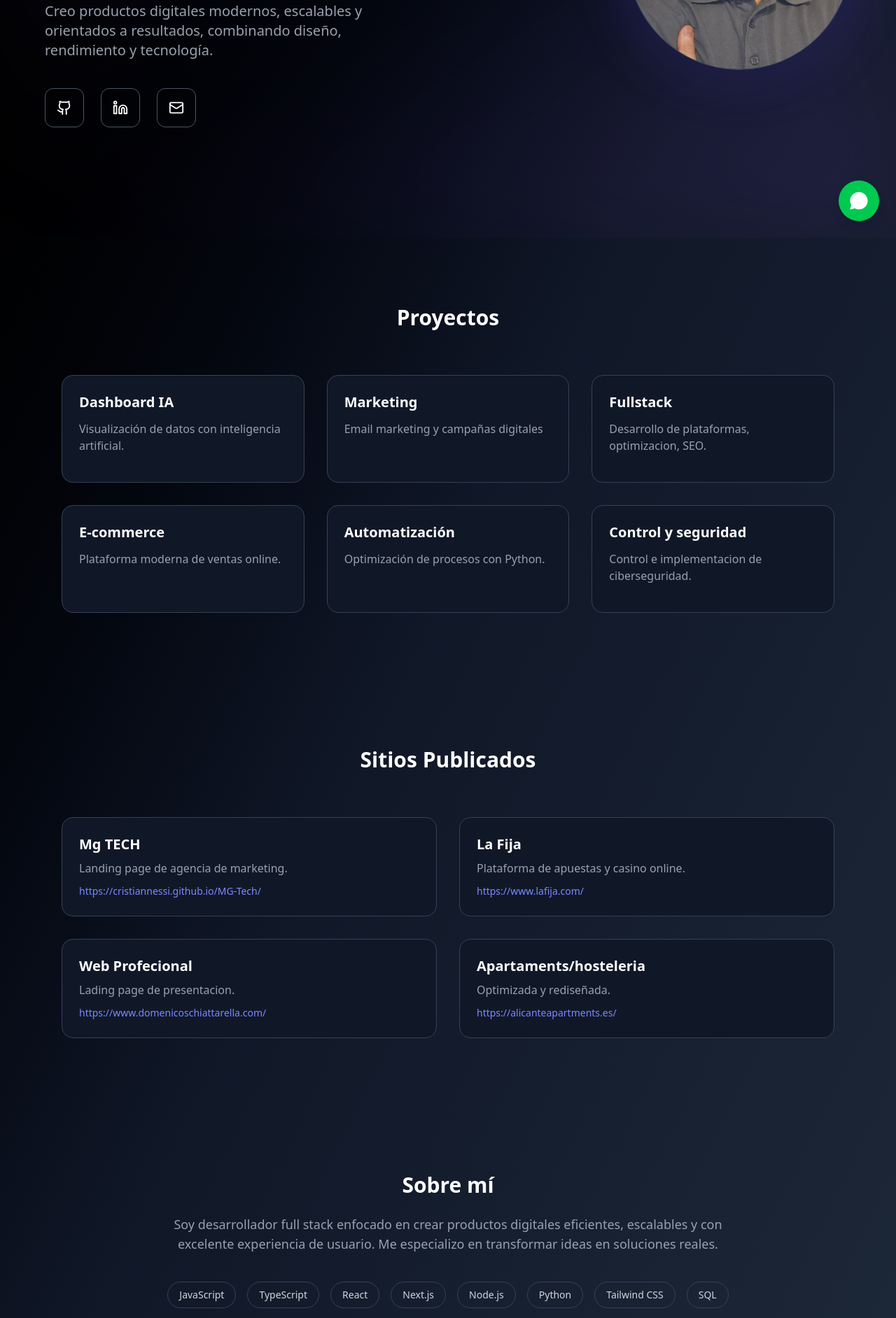
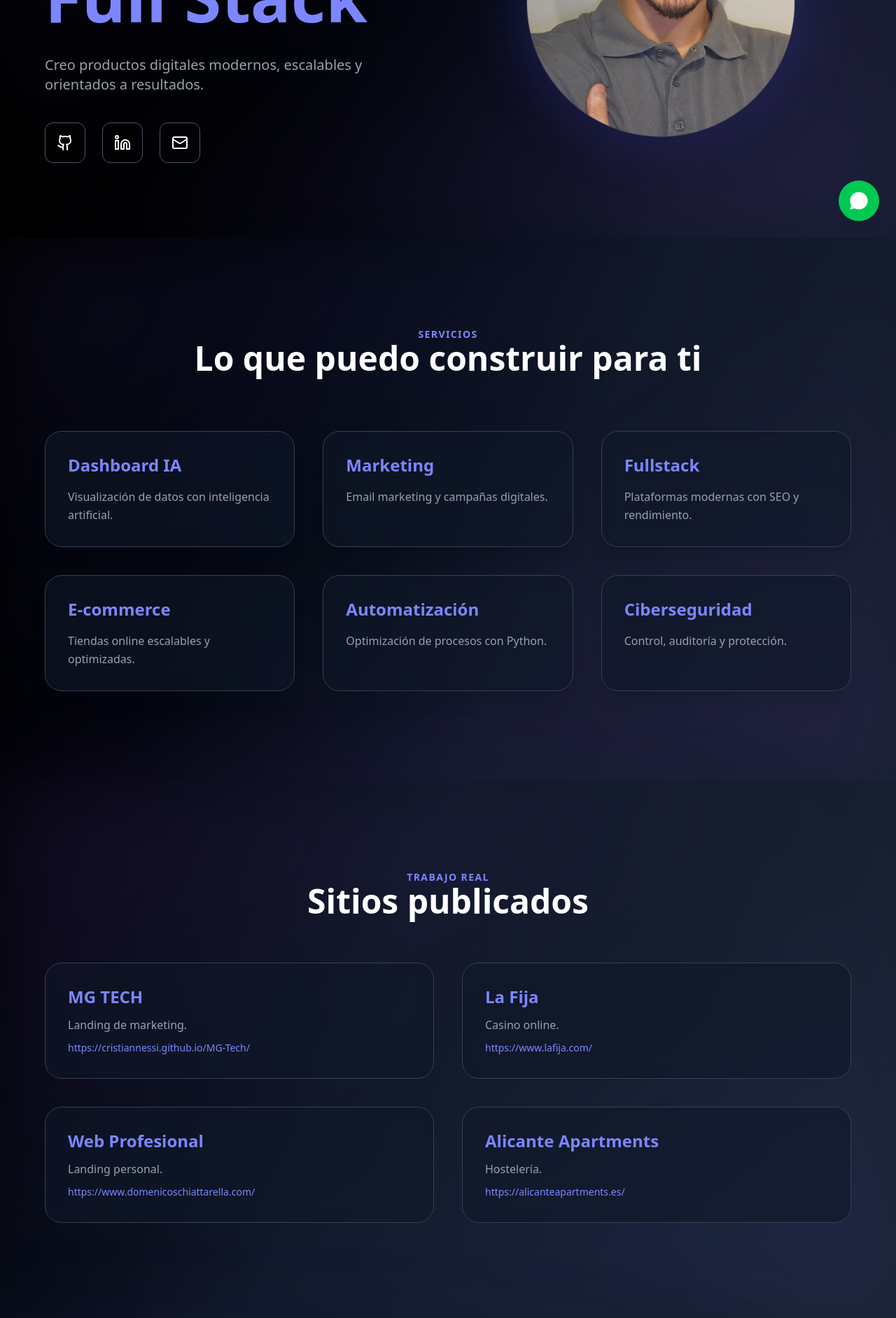
Before and after one commit to CristianNessi/Portfolio2026, a Next.js app: page / in a window 1280 px wide. Shown: the part 460-2344 px from the top of the page at 70% size. Built offline with nearby package versions, Linux system fonts and the light colour scheme.

Commit message:
first commit

```diff
--- a/app/page.tsx
+++ b/app/page.tsx
@@ -5,7 +5,7 @@ import { Github, Linkedin, Mail, Download } from "lucide-react";
 
 export default function Page() {
   return (
-    <div className="bg-gradient-to-br from-black via-gray-900 to-gray-800 text-white">
+    <div className="bg-gradient-to-br from-black via-gray-900 to-gray-800 text-white relative overflow-x-hidden">
 
       {/* NAVBAR */}
       <nav className="fixed top-0 w-full z-50 bg-black/40 backdrop-blur border-b border-gray-800">
@@ -13,6 +13,7 @@ export default function Page() {
           <span className="font-bold text-xl">Cristian Nessi</span>
           <div className="flex gap-6 text-gray-300">
             <a href="#projects" className="hover:text-white">Proyectos</a>
+            <a href="#work" className="hover:text-white">Sitios</a>
             <a href="#about" className="hover:text-white">Sobre mí</a>
             <a href="/CV.pdf" target="_blank" className="hover:text-indigo-400 flex items-center gap-1">
               <Download size={16} /> CV
@@ -23,21 +24,17 @@ export default function Page() {
 
       {/* HERO */}
       <section className="min-h-screen flex items-center justify-center px-6 relative overflow-hidden">
-
-        {/* FONDO DECORATIVO */}
         <div className="absolute inset-0 bg-gradient-to-br from-indigo-500/10 via-transparent to-purple-500/10 blur-3xl" />
 
         <motion.div
           initial={{ opacity: 0, y: 60 }}
           animate={{ opacity: 1, y: 0 }}
           transition={{ duration: 0.9 }}
-          className="relative z-10 max-w-6xl w-full grid md:grid-cols-2 gap-16 items-center"
+          className="relative z-10 max-w-6xl w-full grid md:grid-cols-2 gap-16 items-center pt-32"
         >
-
-          {/* TEXTO */}
-          <div className="text-center md:text-left">
-            <span className="text-indigo-400 font-semibold tracking-wide uppercase">
-              Portafolio
+          <div>
+            <span className="text-indigo-400 uppercase tracking-widest text-sm font-semibold">
+              Portafolio profesional
             </span>
 
             <h1 className="text-6xl md:text-7xl xl:text-8xl font-extrabold leading-tight mt-4 mb-6">
@@ -46,172 +43,165 @@ export default function Page() {
             </h1>
 
             <p className="text-gray-400 text-xl max-w-xl mb-10">
-              Creo productos digitales modernos, escalables y orientados a resultados,
-              combinando diseño, rendimiento y tecnología.
+              Creo productos digitales modernos, escalables y orientados a resultados.
             </p>
 
-            <div className="flex gap-6 justify-center md:justify-start">
-              <a
-                href="https://github.com/CristianNessi"
-                target="_blank"
-                className="border border-gray-600 p-4 rounded-xl hover:bg-gray-800 transition"
-              >
-                <Github size={22} />
+            <div className="flex gap-6">
+              <a href="https://github.com/CristianNessi" target="_blank" className="border border-gray-600 p-4 rounded-xl hover:bg-gray-800 transition">
+                <Github />
               </a>
-
-              <a
-                href="www.linkedin.com/in/cristian-fnessi"
-                target="_blank"
-                className="border border-gray-600 p-4 rounded-xl hover:bg-gray-800 transition"
-              >
-                <Linkedin size={22} />
+              <a href="https://www.linkedin.com/in/cristian-fnessi/" target="_blank" className="border border-gray-600 p-4 rounded-xl hover:bg-gray-800 transition">
+                <Linkedin />
               </a>
-
-              <a
-                href="mailto:cristianfenandez.cn@gmail.com"
-                className="border border-gray-600 p-4 rounded-xl hover:bg-gray-800 transition"
-              >
-                <Mail size={22} />
+              <a href="mailto:cristianfenandez.cn@gmail.com" className="border border-gray-600 p-4 rounded-xl hover:bg-gray-800 transition">
+                <Mail />
               </a>
             </div>
           </div>
 
-          {/* FOTO */}
-          <div className="flex justify-center md:justify-end">
+          <div className="flex justify-center">
             <div className="relative">
               <div className="absolute inset-0 rounded-full bg-indigo-500/30 blur-2xl" />
               <img
                 src="/profile.jpg"
                 alt="Cristian Nessi"
-                className="relative w-64 h-64 md:w-80 md:h-80 rounded-full object-cover border border-gray-700 shadow-2xl"
+                className="relative w-72 h-72 md:w-96 md:h-96 rounded-full object-cover border border-gray-700 shadow-2xl"
               />
             </div>
           </div>
-
         </motion.div>
       </section>
 
       {/* PROYECTOS */}
-      <section id="projects" className="max-w-6xl mx-auto py-24 px-6">
-        <h2 className="text-3xl font-bold mb-16 text-center">Proyectos</h2>
-        <div className="grid md:grid-cols-3 gap-8">
+      <section id="projects" className="relative py-32 px-6 overflow-hidden">
+        {/* Fondo decorativo */}
+        <div className="absolute inset-0 bg-gradient-to-br from-indigo-500/10 via-transparent to-purple-500/10 blur-3xl" />
+
+        <div className="relative z-10 max-w-6xl mx-auto">
+          <span className="text-indigo-400 uppercase tracking-widest text-sm font-semibold block text-center">
+            Servicios
+          </span>
+
+          <h2 className="text-4xl md:text-5xl font-bold mb-20 text-center">
+            Lo que puedo construir para ti
+          </h2>
+
+          <div className="grid md:grid-cols-3 gap-10">
             {[
               { title: "Dashboard IA", desc: "Visualización de datos con inteligencia artificial." },
-            { title: "Marketing", desc: "Email marketing y campañas digitales" },
-            { title: "Fullstack", desc: "Desarrollo de plataformas, optimizacion, SEO." },
-            { title: "E-commerce", desc: "Plataforma moderna de ventas online." },
+              { title: "Marketing", desc: "Email marketing y campañas digitales." },
+              { title: "Fullstack", desc: "Plataformas modernas con SEO y rendimiento." },
+              { title: "E-commerce", desc: "Tiendas online escalables y optimizadas." },
               { title: "Automatización", desc: "Optimización de procesos con Python." },
-            { title: "Control y seguridad", desc: "Control e implementacion de ciberseguridad." },
+              { title: "Ciberseguridad", desc: "Control, auditoría y protección." },
             ].map((p, i) => (
               <motion.div
                 key={i}
                 initial={{ opacity: 0, y: 40 }}
                 whileInView={{ opacity: 1, y: 0 }}
-              transition={{ duration: 0.5, delay: i * 0.15 }}
+                transition={{ duration: 0.6, delay: i * 0.1 }}
                 viewport={{ once: true }}
-              whileHover={{ y: -10 }}
-              className="bg-gray-900 border border-gray-700 rounded-2xl p-6"
+                whileHover={{ y: -12 }}
+                className="
+            group
+            relative
+            bg-gray-900/60
+            backdrop-blur
+            border border-gray-700
+            rounded-3xl
+            p-8
+            shadow-xl
+            transition
+          "
               >
-              <h3 className="text-xl font-semibold mb-3">{p.title}</h3>
-              <p className="text-gray-400 mb-4">{p.desc}</p>
+                {/* Glow */}
+                <div className="absolute inset-0 rounded-3xl bg-indigo-500/10 opacity-0 group-hover:opacity-100 blur-xl transition" />
+
+                <h3 className="relative text-2xl font-semibold mb-4 text-indigo-400">
+                  {p.title}
+                </h3>
+
+                <p className="relative text-gray-400 leading-relaxed">
+                  {p.desc}
+                </p>
+
+
               </motion.div>
             ))}
           </div>
+        </div>
       </section>
 
-      {/* SITIOS PUBLICADOS */}
-      <section className="max-w-6xl mx-auto py-24 px-6">
-        <h2 className="text-3xl font-bold mb-16 text-center">
-          Sitios Publicados
+
+      {/* SITIOS */}
+      <section id="work" className="relative py-32 px-6">
+        <div className="absolute inset-0 bg-gradient-to-br from-purple-500/10 via-transparent to-indigo-500/10 blur-3xl" />
+
+        <div className="relative z-10 max-w-6xl mx-auto">
+          <span className="text-indigo-400 uppercase tracking-widest text-sm font-semibold block text-center">
+            Trabajo real
+          </span>
+
+          <h2 className="text-4xl md:text-5xl font-bold mb-16 text-center">
+            Sitios publicados
           </h2>
 
-        <div className="grid md:grid-cols-2 gap-8">
+          <div className="grid md:grid-cols-2 gap-10">
             {[
-            {
-              name: "Mg TECH",
-              url: "https://cristiannessi.github.io/MG-Tech/",
-              desc: "Landing page de agencia de marketing."
-            },
-            {
-              name: "La Fija",
-              url: "https://www.lafija.com/",
-              desc: "Plataforma de apuestas y casino online."
-            },
-            {
-              name: "Web Profecional",
-              url: "https://www.domenicoschiattarella.com/",
-              desc: "Lading page de presentacion."
-            },
-            {
-              name: "Apartaments/hosteleria",
-              url: "https://alicanteapartments.es/",
-              desc: "Optimizada y rediseñada."
-            },
+              { name: "MG TECH", url: "https://cristiannessi.github.io/MG-Tech/", desc: "Landing de marketing." },
+              { name: "La Fija", url: "https://www.lafija.com/", desc: "Casino online." },
+              { name: "Web Profesional", url: "https://www.domenicoschiattarella.com/", desc: "Landing personal." },
+              { name: "Alicante Apartments", url: "https://alicanteapartments.es/", desc: "Hostelería." },
             ].map((site, i) => (
               <motion.a
                 key={i}
                 href={site.url}
                 target="_blank"
-              initial={{ opacity: 0, y: 40 }}
-              whileInView={{ opacity: 1, y: 0 }}
-              transition={{ duration: 0.5, delay: i * 0.15 }}
-              viewport={{ once: true }}
-              whileHover={{ y: -6 }}
-              className="block bg-gray-900 border border-gray-700 rounded-2xl p-6 hover:border-indigo-500 transition"
+                whileHover={{ scale: 1.03 }}
+                className="bg-gray-900/60 backdrop-blur border border-gray-700 rounded-3xl p-8 hover:border-indigo-400 transition"
               >
-              <h3 className="text-xl font-semibold mb-2">{site.name}</h3>
+                <h3 className="text-2xl font-semibold mb-3 text-indigo-400">
+                  {site.name}
+                </h3>
                 <p className="text-gray-400 mb-2">{site.desc}</p>
-              <span className="text-indigo-400 text-sm">{site.url}</span>
+                <span className="text-indigo-400 text-sm break-all">
+                  {site.url}
+                </span>
               </motion.a>
             ))}
+          </div>
         </div>
       </section>
 
       {/* SOBRE MI */}
-      <section id="about" className="max-w-4xl mx-auto py-24 px-6 text-center">
-        <h2 className="text-3xl font-bold mb-6">Sobre mí</h2>
+      <section id="about" className="relative py-32 px-6 text-center">
+        <div className="absolute inset-0 bg-gradient-to-br from-indigo-500/5 via-transparent to-purple-500/5 blur-3xl" />
 
-        <motion.p
-          initial={{ opacity: 0 }}
-          whileInView={{ opacity: 1 }}
-          transition={{ duration: 0.6 }}
-          viewport={{ once: true }}
-          className="text-gray-400 text-lg mb-10"
-        >
-          Soy desarrollador full stack enfocado en crear productos digitales
-          eficientes, escalables y con excelente experiencia de usuario.
-          Me especializo en transformar ideas en soluciones reales.
-        </motion.p>
+        <div className="relative z-10 max-w-4xl mx-auto">
+          <span className="text-indigo-400 uppercase tracking-widest text-sm font-semibold">
+            Perfil profesional
+          </span>
 
-        {/* SKILLS */}
+          <h2 className="text-4xl md:text-5xl font-bold mt-4 mb-8">
+            Sobre mí
+          </h2>
+
+          <p className="text-gray-400 text-xl mb-12">
+            Desarrollador full stack especializado en crear productos digitales modernos,
+            eficientes y escalables.
+          </p>
+
           <div className="flex flex-wrap justify-center gap-4">
-          {[
-            "JavaScript",
-            "TypeScript",
-            "React",
-            "Next.js",
-            "Node.js",
-            "Python",
-            "Tailwind CSS",
-            "SQL",
-            "Git",
-            "SEO",
-          ].map((skill, i) => (
-            <span
-              key={i}
-              className="border border-gray-700 px-4 py-2 rounded-full text-sm text-gray-300 hover:border-indigo-400 transition"
-            >
-              {skill}
+            {["JavaScript", "TypeScript", "React", "Next.js", "Node.js", "Python", "Tailwind", "SQL", "Git", "SEO"].map((s, i) => (
+              <span key={i} className="bg-gray-900/60 border border-gray-700 px-5 py-2 rounded-full text-sm hover:border-indigo-400 transition">
+                {s}
               </span>
             ))}
           </div>
+        </div>
       </section>
 
-      {/* FOOTER */}
-      <footer className="text-center text-gray-500 py-12 border-t border-gray-800">
-        © 2026 CristianNessi · Portafolio
-      </footer>
-
+      {/* WHATSAPP */}
       <a
         href="https://wa.me/34637059910"
         target="_blank"
@@ -229,6 +219,48 @@ export default function Page() {
         </svg>
       </a>
 
+      {/* FOOTER */}
+      <footer className="relative py-16 px-6 border-t border-gray-800 overflow-hidden">
+        <div className="absolute inset-0 bg-gradient-to-br from-indigo-500/5 via-transparent to-purple-500/5 blur-3xl" />
+
+        <div className="relative z-10 max-w-6xl mx-auto grid md:grid-cols-3 gap-10 items-center">
+
+          {/* BRAND */}
+          <div>
+            <h3 className="text-xl font-bold text-white">Cristian Nessi</h3>
+            <p className="text-gray-400 mt-2 text-sm max-w-xs">
+              Desarrollador Full Stack especializado en crear productos digitales
+              modernos, escalables y orientados a resultados.
+            </p>
+          </div>
+
+          {/* LINKS */}
+          <div className="flex justify-center gap-8 text-gray-400">
+            <a href="#projects" className="hover:text-white transition">Proyectos</a>
+            <a href="#about" className="hover:text-white transition">Sobre mí</a>
+            <a href="/CV.pdf" target="_blank" className="hover:text-white transition">CV</a>
+          </div>
+
+          {/* SOCIAL */}
+          <div className="flex justify-end gap-4">
+            <a href="https://github.com/CristianNessi" target="_blank" className="border border-gray-700 p-3 rounded-xl hover:bg-gray-800 transition">
+              <Github size={18} />
+            </a>
+            <a href="https://www.linkedin.com/in/cristian-fnessi/" target="_blank" className="border border-gray-700 p-3 rounded-xl hover:bg-gray-800 transition">
+              <Linkedin size={18} />
+            </a>
+            <a href="mailto:cristianfenandez.cn@gmail.com" className="border border-gray-700 p-3 rounded-xl hover:bg-gray-800 transition">
+              <Mail size={18} />
+            </a>
+          </div>
+        </div>
+
+        <div className="relative z-10 text-center text-gray-500 text-sm mt-12">
+          © {new Date().getFullYear()} Cristian Nessi · Todos los derechos reservados
+        </div>
+      </footer>
+
+
     </div>
   );
 }
```
Also changed, not shown: app/layout.tsx (line endings or trailing spaces), 1 other file (tests, documents, lock files or other folders). Lines whose indentation alone changed are shown as unchanged.
